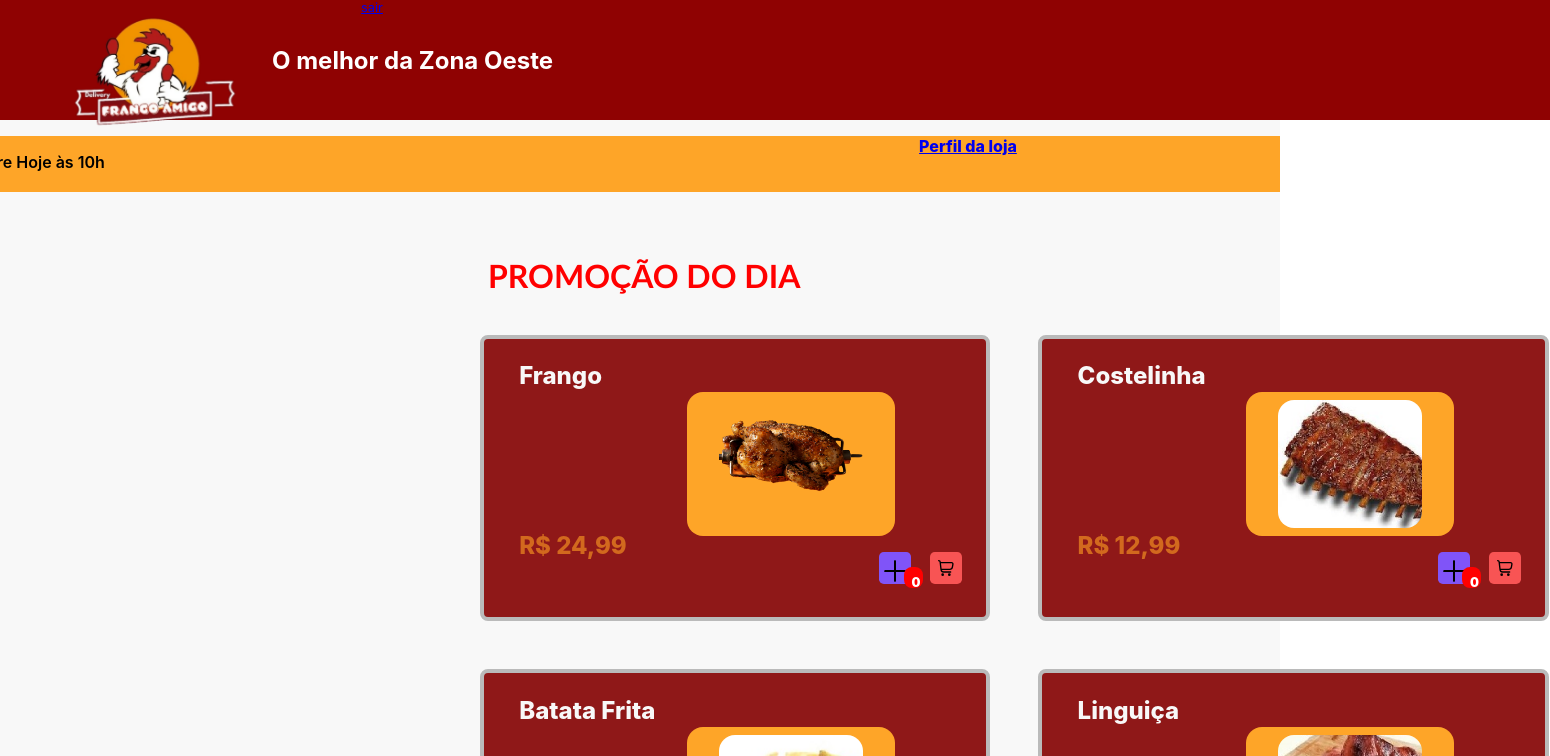
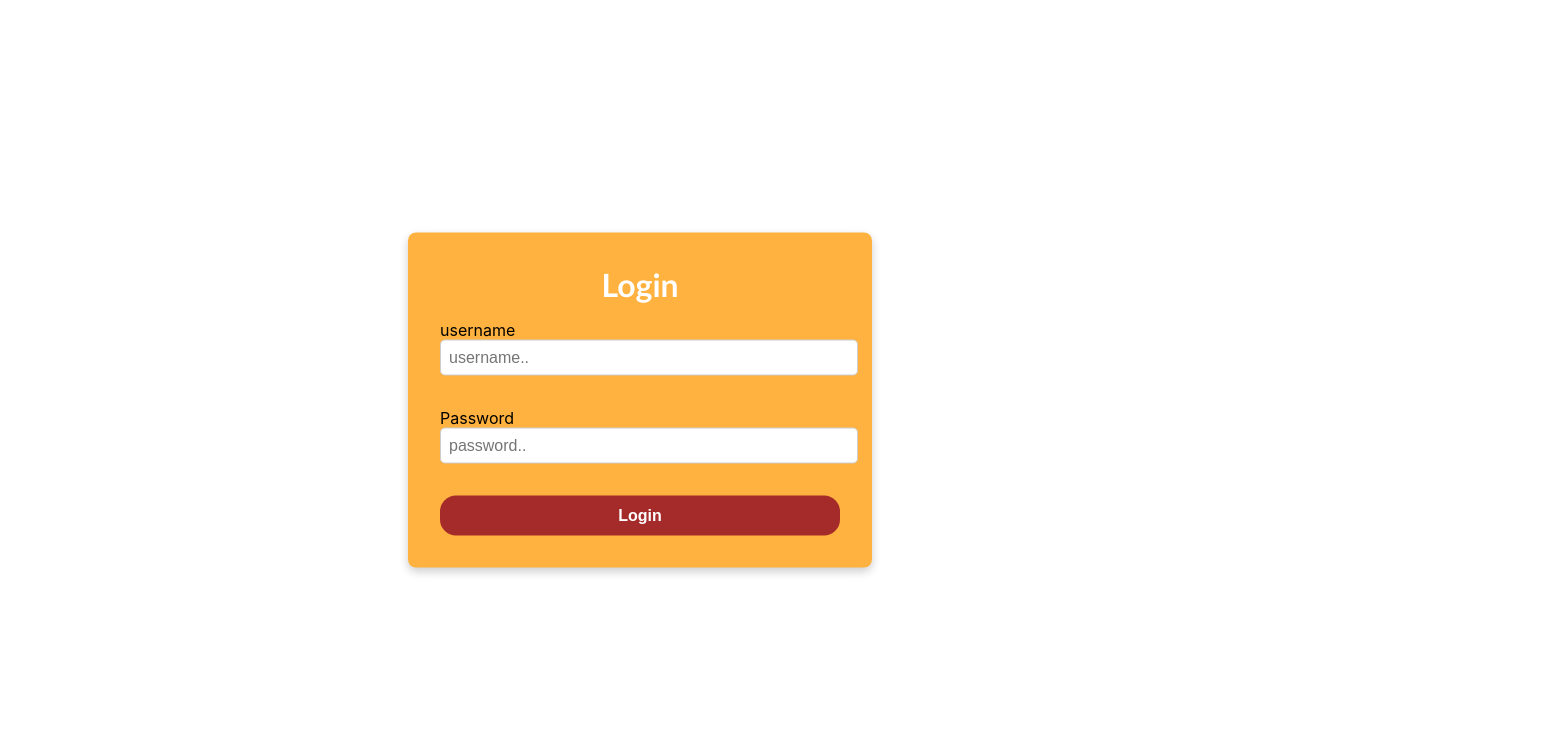
Before and after one commit to AndersonPaulo/eCommerce, a React (Create React App) app: page / in a window 1280 px wide. Shown: the top 756 px of the page, 1550 px wide, since content can reach past the window. Built offline with nearby package versions, Linux system fonts and the light colour scheme.

Commit message:
Adicionando condições de login

```diff
--- a/src/App.css
+++ b/src/App.css
@@ -114,7 +114,7 @@
     width: 100%;
     max-height: 25%;
     top: 5.5rem;
-    z-index: 1000;
+    z-index: 10000;
     overflow-y: auto;
     overflow-x: visible;
 
@@ -294,236 +294,7 @@
     cursor: pointer;
   }
 
-  @media screen and (min-width: 344px) {
 
-    .name_list .name{
-     top: 6.5rem;
-   }
-   .hr_prime{
-     top:9rem;
-     width: 90%;
-   }
-   .products{
-     top: 7rem;
-   }
-
-   .footer{
-     height: 20rem;
-     top: 38rem;
-   }
-   .buy_shopping{
-    left: 17rem;
-  }
-  .add_shopping{
-
-    margin-left: 19rem;
-
-  }
-
-
- }
-
-  @media screen and (min-width: 390px) {
-
-     .name_list .name{
-      top: 6.5rem;
-    }
-    .hr_prime{
-      top:9rem;
-      width: 90%;
-    }
-    .products{
-      top: 7rem;
-    }
-
-    .footer{
-      height: 10.5rem;
-      top: 50rem;
-    }
-
-
-  }
-  @media screen and  (min-width: 768px) {
-
-
-    .menu{
-      width: 150%;
-      left: -11rem;
-    }
-    .logo{
-      left: 20rem;
-      width: 10rem;
-      height: 10rem;
-    }
-    .storeSlogan{
-      font-size: 1.9rem;
-      left: 22rem;
-      font-weight: 700;
-    }
-    .search{
-      border-radius: 1rem;
-      top: 4rem;
-      left: 35.5rem;
-      width: 3rem;
-      height: 3rem;
-    }
-    .search img{
-      width: 2rem;
-      height: 2rem;
-    }
-    .serch_itens{
-      display: none;
-      position: fixed;
-      top:3.9rem;
-      left:44rem;
-      width: 20%;
-      height: 4%;
-      border-radius: 1.5rem;
-    }
-    .share{
-      border-radius: 1rem;
-      top: 4rem;
-      left: 37rem;
-      width: 3rem;
-      height: 3rem;
-    }
-    .share img{
-      width: 2rem;
-      height: 2rem;
-    }
-    .submenu{
-      width: 150%;
-      height: 6%;
-      font-size: 2rem;
-      font-weight: 600;
-      top: 10rem;
-
-    }
-    .opened{
-      position: relative;
-      right: -14rem;
-      top: 0;
-    }
-    .perfil_button{
-      top: 1rem;
-      font-weight: 800;
-    }
-    .fhatherScroll{
-      display: none;
-    }
-    .name_list {
-      height: 95vh;
-      width: 50vh;
-      margin-top: 10.5rem;
-
-    }
-    .name_list .name{
-      top: 7rem;
-      left:-5rem;
-      font-size: 2rem;
-      font-weight: 800;
-    }
-
-
-    .intens{
-      text-align: left;
-      display: grid;
-      grid-template-columns: repeat(2, 1fr); /* Duas colunas de igual largura */
-      grid-template-rows: repeat(2, auto); /* Duas linhas com altura automática */
-      gap: 3rem; /* Espaço entre os itens */
-    }
-    .products{
-      border: 0.1rem solid rgb(186, 186, 186);
-      border-radius: 0.5rem;
-      padding: 0.7rem;
-      width: 30rem;
-      height: 15rem;
-    }
-    .discrition{
-      font-size: 1.5rem;
-      font-weight: 800;
-    }
-    .price{
-      font-size: 1.8rem;
-      top:3rem;
-      font-weight: 800;
-    }
-    .add_item{
-
-      width: 3rem;
-      height: 3rem;
-      justify-content: center;
-      align-items: center;
-      border-radius: 0.3rem;
-      left: 1rem;
-      top:8rem;
-    }
-    .add_item img{
-      width: 2.5rem;
-      height: 2.5rem;
-      left: 0.25rem;
-    }
-    .add_shopping{
-      position: relative;
-      width: 3rem;
-      height: 3rem;
-      display: flex;
-      justify-content: center;
-      border-radius: 0.3rem;
-      top:6.2rem;
-      left: -13rem;
-
-    }
-    .add_item img{
-      rotate:calc(45deg);
-      width:1.5rem;
-    }
-    span .unity{
-      top: 0.5rem;
-      left: 0.12rem;
-      width: 1rem;
-      height: 1rem;
-      border-radius: 0.5rem;
-    }
-    .unity{
-      font-size: 0.9rem;
-      font-weight: 700;
-    }
-    .add_shopping img{
-      width:1.2rem;
-    }
-    .image{
-      height:13rem ;
-      left: 15.2rem;
-      top: 3rem;
-      border-radius: 1rem;
-    }
-    .divisor_hr{
-      display: none;
-    }
-    .footer{
-      height: 9rem;
-      width: 150%;
-      top: 90rem;
-      z-index: 1000;
-    }
-    .buy_shopping{
-      width: 3.5rem;
-      height: 3.5rem;
-      border-radius: 0.1rem;
-      left: 110em;
-      top: 2rem;
-    }
-    .home{
-      width: 6rem;
-      height: 6rem;
-      border-radius: 0.1rem;
-      left: 35rem;
-      top: 1rem;
-    }
-
-
-  }
 
   @media screen and (min-width:1025px) {
 
--- a/src/App.js
+++ b/src/App.js
@@ -1,4 +1,5 @@
-import { Routes, Route } from 'react-router-dom'
+import { Routes, Route , Navigate , useLocation } from 'react-router-dom'
+import Layout from "./scripts/Layout"
 import { Provider } from "./scripts/Context"
 import './App.css'
 import Head from './scripts/head'
@@ -10,29 +11,36 @@ import Login from './scripts/loginPage'
 
 function App() {
 
+  const location = useLocation();
+  const isLoginPage = location.pathname === "/" // Verifica se está na página de login
 
   return (
     <Provider>
       <div className="App">
 
+            {/* Exibe o Head (Menu) apenas se NÃO estiver na página de login */}
+        {!isLoginPage && (
           <header className="App-header">
-
             <Head />
-
           </header>
-
-            <footer>
-                <Footer/>
-            </footer>
+        )}
 
 
+            <Layout>
               <Routes>
-                <Route path="/login" element={<Login/>}/>
-                <Route path="/" element={<Home/>}/>
+                  <Route path="/" element={<Login />}/>
+                  <Route path="/Home" element={<Home/>}/>
                   <Route path="/perfil-loja" element={<AboutPage />} />
                   <Route path="/shopping" element={<ShoppingPage/>}/>
+                  <Route path="*" element={<Navigate to="/" />} />
               </Routes>
-
+            </Layout>
+            {/* Exibe o Footer apenas se NÃO estiver na página de login */}
+        {!isLoginPage && (
+          <footer>
+            <Footer />
+          </footer>
+        )}
       </div>
     </Provider>
   )
--- /dev/null
+++ b/src/scripts/Layout.js
@@ -0,0 +1,19 @@
+import { useLocation } from "react-router-dom"
+import Menu from "../scripts/head"
+import Footer from "../scripts/footer"
+
+const Layout = ({ children }) => {
+  const location = useLocation()
+  const isLoginPage = location.pathname === "/" // Verifica se está na página de login
+
+  return (
+    <div>
+      {/* Exibe Menu e Footer apenas se NÃO for a página de login */}
+      {!isLoginPage && <Menu />}
+      <main>{children}</main>
+      {!isLoginPage && <Footer />}
+    </div>
+  )
+}
+
+export default Layout
--- a/src/scripts/head.js
+++ b/src/scripts/head.js
@@ -31,12 +31,12 @@ const Head = () => {
 
                   <div className="menu" >
 
-                    <Link to="/"><div className="logo" data-qa="logo" onClick={mostrarFooter} ><img src={logo} onClick={mostrarScroll} alt=""></img></div></Link>
+                    <Link to="/Home"><div className="logo" data-qa="logo" onClick={mostrarFooter} ><img src={logo} onClick={mostrarScroll} alt=""></img></div></Link>
                     <div className="storeSlogan">O melhor da Zona Oeste</div>
                     <SearchItens estilo={{ display: estilosSeah }} />
                     <div className="search" data-qa="search" onClick={ShowSearch}><img src={Search} alt=""></img></div>
                     <div className="share" data-qa="share" onClick={()=>ShareButtom.compartilhar()}><img src={Share} alt=""></img></div>
-                    <Link to="/login" ><div className="sair" data-qa="sair" >sair</div></Link>
+                    <Link to="/" ><div className="sair" data-qa="sair" >sair</div></Link>
 
                   </div>
 
--- a/src/scripts/loginPage.js
+++ b/src/scripts/loginPage.js
@@ -1,25 +1,40 @@
 import '../style/login.css'
+import React, { useState } from 'react'
+import { useNavigate } from 'react-router-dom'
 
 const Login = () =>{
 
+  const [username, setUsername] = useState('')
+  const [password, setPassword] = useState('')
+  const navigate = useNavigate()
+
+  const handleSubmit = (event) => {
+    event.preventDefault()
+    // Lógica de autenticação simples (para testes)
+    if (username === 'usuario' && password === 'senha') {
+      navigate('/home')
+    } else {
+      alert('Credenciais inválidas')
+    }
+  };
     return(
         <div className="conteiner">
 
-            <div className="form" data-qa="form">
+            <form onSubmit={handleSubmit} className="form" data-qa="form">
                 <div className='name'>Login</div>
                 <div className="username">
                 <label>username</label>
-                <input type="text" data-qa="username" className="inputusername" name="username" placeholder="username.."></input>
+                <input type="text" data-qa="username" value={username}className="inputusername" name="username" placeholder="username.." onChange={(e) => setUsername(e.target.value) }/>
                 </div>
                 <div className="password">
                 <label>Password</label>
-                <input type="text" data-qa="" className="inputPassword" name="password" placeholder="password.."></input>
+                <input type="password" data-qa="password" value={password} className="inputPassword" name="password" placeholder="password.." onChange={(e) => setPassword(e.target.value)}/>
                 </div>
 
-                <input  className="login" type="submit" value="Login"></input>
+                <input  className="login" type="submit" value="Login" />
 
 
-            </div>
+            </form>
 
         </div>
     )
--- a/src/style/login.css
+++ b/src/style/login.css
@@ -1,46 +1,62 @@
-.conteiner{
+.conteiner {
     display: flex;
-    width: 60%;
-    position: relative;
+    flex-direction: column;
+    align-items: center;
     justify-content: center;
-    margin-top: -25rem;
-    padding: 1rem;
-    left: 4rem;
+    width: 90%; /* Melhor responsividade */
+    max-width: 400px; /* Evita que fique muito largo em telas grandes */
+    position: absolute; /* Centraliza a div */
+    top: 50%;
+    left: 50%;
+    transform: translate(-50%, -50%);
+    padding: 2rem;
     border-radius: 0.5rem;
     background-color: rgb(255, 178, 63);
-    font-size: 0.8rem;
+    font-size: 1rem;
+    box-shadow: 0px 4px 10px rgba(0, 0, 0, 0.2);
 }
-.form{
+
+.form {
     display: flex;
     flex-direction: column;
-    padding: 1rem;
+    width: 100%;
 }
-.username{
+
+.username, .password {
     display: flex;
+    flex-direction: column;
+    padding: 1rem 0;
     text-align: left;
-    flex-direction: column;
-    padding: 1rem;
+}
 
-
-}
-.password{
-    display: flex;
-    text-align: left;
-    flex-direction: column;
-    padding: 1rem;
-}
-input{
+input {
     width: 100%;
     border-radius: 0.3rem;
+    padding: 0.5rem;
+    border: 1px solid #ccc;
+    font-size: 1rem;
 }
-.login{
+
+.login {
     background-color: brown;
-    height: 2rem;
+    color: white;
+    height: 2.5rem;
     border-radius: 1rem;
+    border: none;
+    cursor: pointer;
+    font-size: 1rem;
+    font-weight: bold;
+    margin-top: 1rem;
 }
-.name{
+
+.login:hover {
+    background-color: darkred;
+}
+
+.name {
     font-size: 2rem;
     font-weight: 900;
     font-family: 'Gill Sans', 'Gill Sans MT', Calibri, 'Trebuchet MS', sans-serif;
     color: white;
+    text-align: center;
 }
```
Lines whose indentation alone changed are shown as unchanged.
